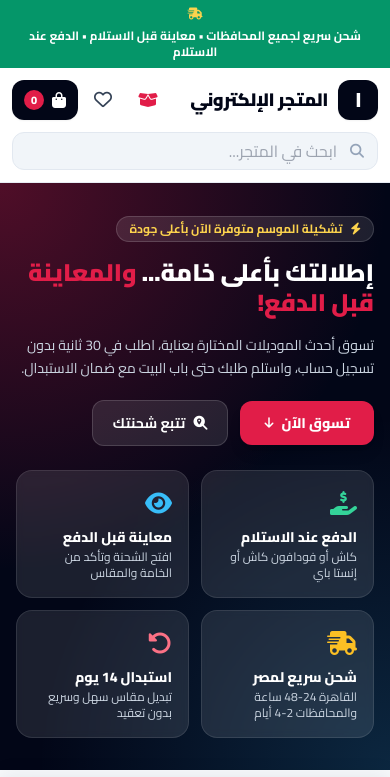
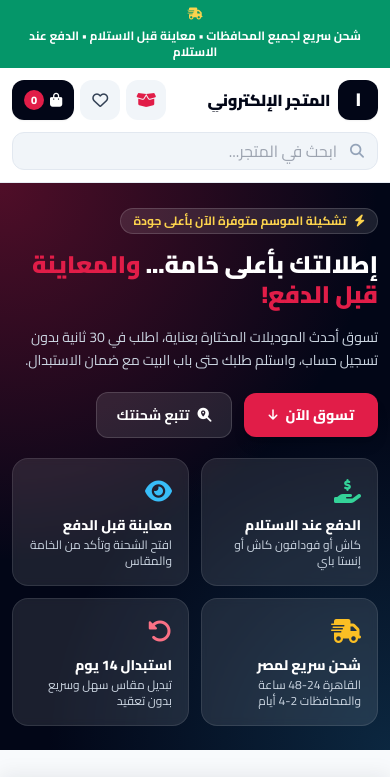
Before and after one commit to ehabamr062-ux/bayan-fashion-store, a plain HTML site: page index.html in a window 390 px wide. Shown: the top 777 px of the page. Drawn offline with nearby package versions, Linux system fonts and the light colour scheme; no server answers.

Commit message:
style(mobile): align header icons uniformly & polish mobile viewport spacing

```diff
--- a/index.html
+++ b/index.html
@@ -167,17 +167,17 @@
       </div>
     </div>
 
-    <!-- Main Sticky Header -->
+    <!-- Main Sticky Header (Mobile-First Balanced Layout) -->
     <header class="sticky top-0 z-40 bg-white/95 backdrop-blur-md border-b border-slate-200/80 shadow-xs">
-      <div class="max-w-7xl mx-auto px-3 sm:px-6 h-16 sm:h-[72px] flex items-center justify-between gap-3">
+      <div class="max-w-7xl mx-auto px-3 sm:px-6 h-16 sm:h-[72px] flex items-center justify-between gap-2 sm:gap-3">
         <!-- Brand Logo -->
-        <button onclick="resetStoreFilters()" class="flex items-center gap-2.5 text-right group shrink-0">
-          <div id="header-brand-logo-wrap" class="w-10 h-10 sm:w-11 sm:h-11 rounded-xl bg-slate-950 text-white flex items-center justify-center font-black text-xl tracking-tighter shadow-sm group-hover:scale-105 transition overflow-hidden">
+        <button onclick="resetStoreFilters()" class="flex items-center gap-2 sm:gap-2.5 text-right group min-w-0 flex-1 md:flex-initial">
+          <div id="header-brand-logo-wrap" class="w-10 h-10 sm:w-11 sm:h-11 rounded-xl bg-slate-950 text-white flex items-center justify-center font-black text-lg sm:text-xl tracking-tighter shadow-sm group-hover:scale-105 transition overflow-hidden shrink-0">
             <span id="header-brand-initial">م</span>
           </div>
-          <div class="leading-tight">
-            <div id="header-brand-name" class="text-lg sm:text-xl font-black tracking-tight text-slate-950">المتجر</div>
-            <div id="header-brand-tagline" class="text-[10px] sm:text-[11px] font-semibold text-slate-500 hidden xs:block">أزياء عصرية وشحن لجميع المحافظات</div>
+          <div class="leading-tight min-w-0">
+            <div id="header-brand-name" class="text-base sm:text-xl font-black tracking-tight text-slate-950 truncate">المتجر</div>
+            <div id="header-brand-tagline" class="text-[10px] sm:text-[11px] font-semibold text-slate-500 truncate hidden sm:block">أزياء عصرية وشحن لجميع المحافظات</div>
           </div>
         </button>
 
@@ -190,23 +190,23 @@
           </button>
         </div>
 
-        <!-- Action Icons -->
-        <div class="flex items-center gap-1.5 sm:gap-2">
+        <!-- Action Icons (Uniform Height & Spacing on Mobile) -->
+        <div class="flex items-center gap-1.5 sm:gap-2 shrink-0">
           <!-- Track Order -->
-          <button onclick="openTrackOrderModal()" class="flex items-center gap-1.5 px-2.5 sm:px-3.5 py-2 rounded-xl text-slate-700 hover:bg-slate-100 transition text-xs sm:text-sm font-bold" title="تتبع طلبك">
+          <button onclick="openTrackOrderModal()" class="w-10 h-10 lg:w-auto lg:px-3.5 rounded-xl bg-slate-100 hover:bg-slate-200 text-slate-700 flex items-center justify-center gap-1.5 transition text-xs sm:text-sm font-bold shrink-0" title="تتبع طلبك">
             <i class="fa-solid fa-box-open text-brand text-base"></i>
             <span class="hidden lg:inline">تتبع طلبك</span>
           </button>
 
           <!-- Wishlist -->
-          <button onclick="openWishlistModal()" class="relative p-2.5 rounded-xl text-slate-700 hover:bg-slate-100 transition" title="المفضلة">
-            <i class="fa-regular fa-heart text-lg"></i>
-            <span id="wishlist-badge" class="hidden absolute top-1 left-1 min-w-[18px] h-[18px] px-1 rounded-full bg-slate-900 text-white text-[10px] font-bold flex items-center justify-center">0</span>
+          <button onclick="openWishlistModal()" class="relative w-10 h-10 rounded-xl bg-slate-100 hover:bg-rose-50 text-slate-700 hover:text-brand flex items-center justify-center transition shrink-0" title="المفضلة">
+            <i class="fa-regular fa-heart text-base sm:text-lg"></i>
+            <span id="wishlist-badge" class="hidden absolute -top-1 -left-1 min-w-[18px] h-[18px] px-1 rounded-full bg-brand text-white text-[10px] font-black flex items-center justify-center shadow-xs">0</span>
           </button>
 
           <!-- Cart -->
-          <button onclick="openCartDrawer()" class="relative flex items-center gap-2 px-3 sm:px-4 py-2 rounded-xl bg-slate-950 text-white hover:bg-slate-800 transition shadow-sm">
-            <i class="fa-solid fa-bag-shopping text-base"></i>
+          <button onclick="openCartDrawer()" class="relative h-10 flex items-center justify-center gap-1.5 px-3 sm:px-4 rounded-xl bg-slate-950 text-white hover:bg-slate-800 transition shadow-sm shrink-0" title="السلة">
+            <i class="fa-solid fa-bag-shopping text-sm sm:text-base"></i>
             <span class="hidden sm:inline text-xs sm:text-sm font-bold">السلة</span>
             <span id="cart-badge" class="min-w-[20px] h-[20px] px-1 rounded-full bg-brand text-white text-[11px] font-extrabold flex items-center justify-center">0</span>
           </button>
@@ -228,7 +228,7 @@
     <!-- Hero Banner -->
     <section class="relative overflow-hidden bg-slate-950 text-white">
       <div class="absolute inset-0 bg-[radial-gradient(circle_at_top_left,rgba(225,29,72,0.35),transparent_55%),radial-gradient(circle_at_bottom_right,rgba(56,189,248,0.18),transparent_50%)]"></div>
-      <div class="max-w-7xl mx-auto px-4 sm:px-6 py-8 sm:py-12 relative z-10 grid grid-cols-1 lg:grid-cols-12 gap-6 items-center">
+      <div class="max-w-7xl mx-auto px-3 sm:px-6 py-6 sm:py-12 relative z-10 grid grid-cols-1 lg:grid-cols-12 gap-5 sm:gap-6 items-center">
         <div class="lg:col-span-7 space-y-4">
           <div class="inline-flex items-center gap-2 px-3 py-1 rounded-full bg-white/10 border border-white/15 text-xs font-bold text-amber-300">
             <i class="fa-solid fa-bolt"></i>
@@ -322,7 +322,7 @@
       </div>
 
       <!-- Product Grid -->
-      <div id="products-grid" class="hidden grid grid-cols-2 md:grid-cols-3 lg:grid-cols-4 gap-3 sm:gap-5">
+      <div id="products-grid" class="hidden grid grid-cols-2 md:grid-cols-3 lg:grid-cols-4 gap-2.5 sm:gap-5">
         <!-- Product cards injected by JS -->
       </div>
 
```
